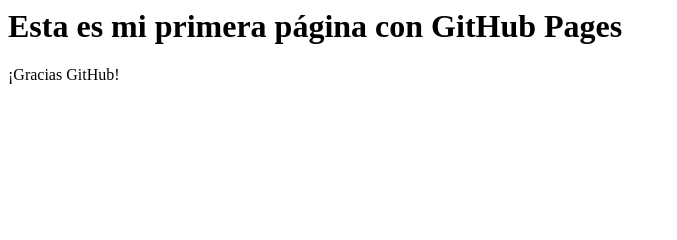
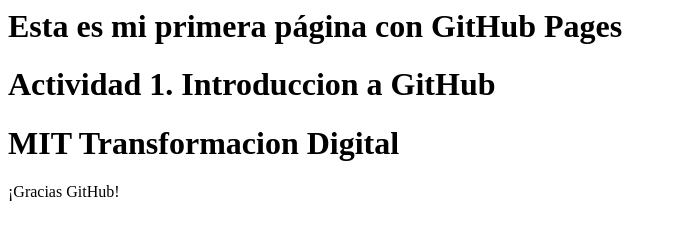
Before and after one commit to chrismira/MyRepo, a plain HTML site: page index.html in a window 1280 px wide. Shown: the whole page, without its empty margins (0-677 px from the left). Drawn offline with Linux system fonts and the light colour scheme.

Commit message:
Update index.html

```diff
--- a/index.html
+++ b/index.html
@@ -1,4 +1,6 @@
 <html>
 <h1> Esta es mi primera página con GitHub Pages </h1>
+<h1> Actividad 1. Introduccion a GitHub </h1>
+<h1> MIT Transformacion Digital </h1>
 <p>¡Gracias GitHub!</p>
 </html>
```
